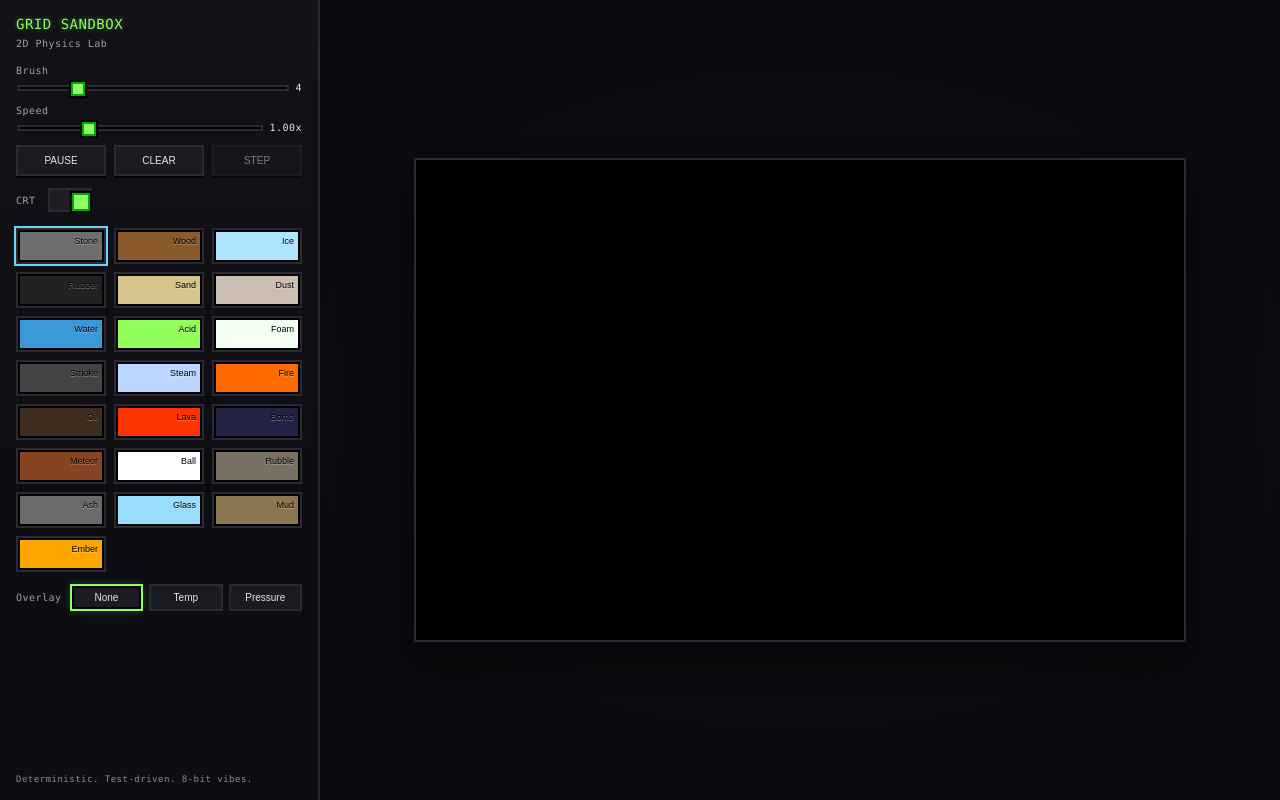
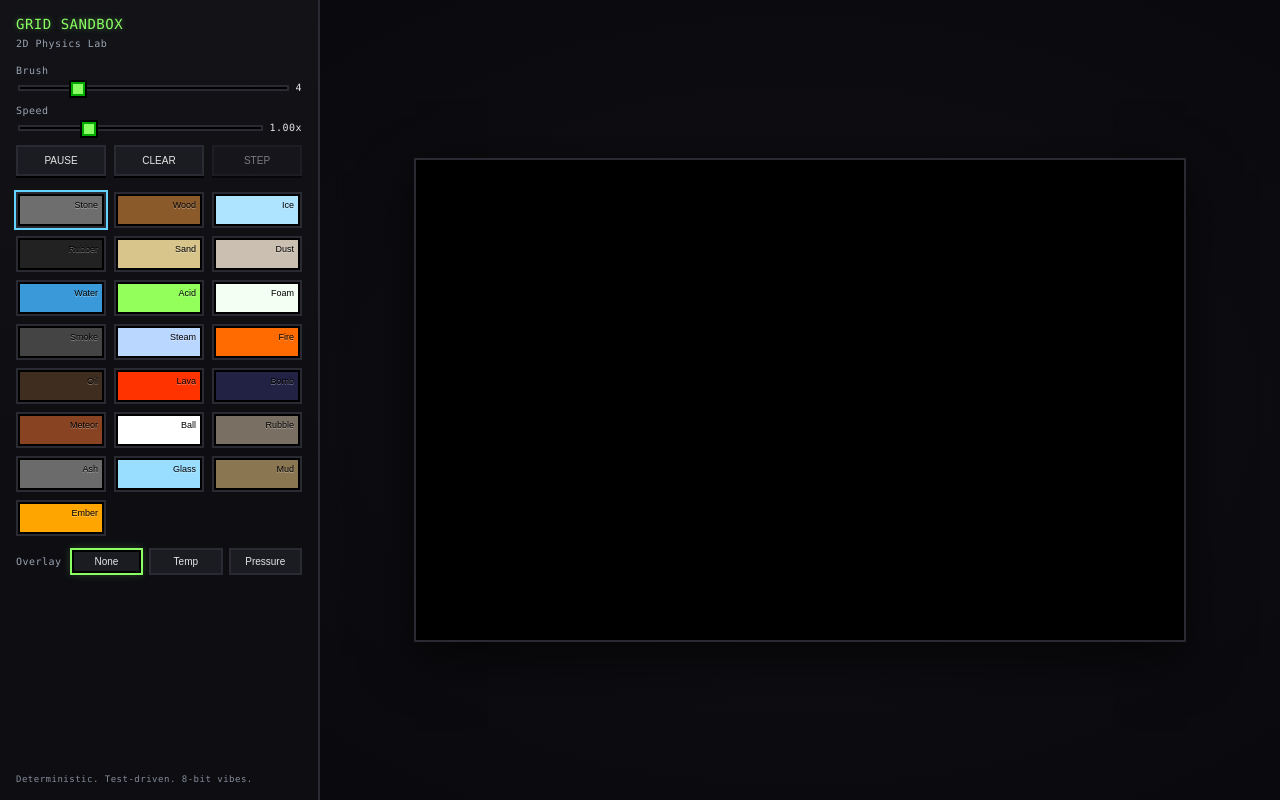
Before and after one commit to ajshul/2d-grid-sandbox, a React (Vite) app: page / in a window 1280 px wide. Built offline with nearby package versions, Linux system fonts and the light colour scheme; a web font is replaced by a local one.

Commit message:
feat: simplify overlay removal and canvas viewport handling, clamp hover indices, cleanup store/README references

```diff
--- a/src/App.css
+++ b/src/App.css
@@ -129,48 +129,7 @@ body {
   cursor: not-allowed;
 }
 
-.toggle-row {
-  display: flex;
-  align-items: center;
-  gap: 12px;
-}
-.switch {
-  position: relative;
-  width: 44px;
-  height: 24px;
-  display: inline-block;
-}
-.switch input {
-  opacity: 0;
-  width: 0;
-  height: 0;
-}
-.slider {
-  position: absolute;
-  cursor: pointer;
-  inset: 0;
-  background: #2a2a33;
-  border: 2px solid var(--border);
-  transition: 0.2s;
-}
-.slider:before {
-  content: "";
-  position: absolute;
-  height: 14px;
-  width: 14px;
-  left: 4px;
-  top: 3px;
-  background: var(--accent);
-  border: 2px solid #0a0;
-  transition: 0.2s;
-  box-shadow: 0 0 0 2px #000;
-}
-.switch input:checked + .slider {
-  background: #1e1e24;
-}
-.switch input:checked + .slider:before {
-  transform: translateX(18px);
-}
+.toggle-row { display: none; }
 
 .palette {
   display: grid;
@@ -266,19 +225,8 @@ body {
   overflow: hidden;
 }
 
-/* CRT + scanlines */
-.crt {
-  position: absolute;
-  inset: 0;
-  overflow: hidden;
-}
-.game-canvas {
-  position: absolute;
-  inset: 0;
-  display: block;
-  width: 100%;
-  height: 100%;
-}
+/* Canvas should fill container */
+.game-canvas { position: absolute; inset: 0; display: block; width: 100%; height: 100%; }
 
 /* Ensure any canvas inside viewport truly fills */
 .viewport canvas {
@@ -287,20 +235,5 @@ body {
   width: 100% !important;
   height: 100% !important;
 }
-.scanlines {
-  pointer-events: none;
-  position: absolute;
-  inset: 0;
-  background: repeating-linear-gradient(
-    to bottom,
-    rgba(255, 255, 255, 0.05),
-    rgba(255, 255, 255, 0.05) 1px,
-    rgba(0, 0, 0, 0.05) 1px,
-    rgba(0, 0, 0, 0.05) 3px
-  );
-  mix-blend-mode: overlay;
-  opacity: 0;
-}
-.with-crt .scanlines {
-  opacity: 0.25;
-}
+/* Remove CRT remnants */
+.scanlines { display: none; }
--- a/src/App.tsx
+++ b/src/App.tsx
@@ -4,7 +4,7 @@ import { useStore } from "./state/useStore";
 import "./App.css";
 
 export default function App() {
-  const { brush, speed, paused, engine, showScanlines } = useStore();
+  const { brush, speed, paused, engine } = useStore();
   const set = useStore.setState;
   return (
     <div className="app-shell">
@@ -58,17 +58,7 @@ export default function App() {
               STEP
             </button>
           </div>
-          <div className="toggle-row">
-            <label className="label">CRT</label>
-            <label className="switch">
-              <input
-                type="checkbox"
-                checked={showScanlines}
-                onChange={(e) => set({ showScanlines: e.target.checked })}
-              />
-              <span className="slider" />
-            </label>
-          </div>
+          {/* CRT toggle removed */}
         </div>
         <Palette />
         <footer className="footer">
@@ -76,7 +66,7 @@ export default function App() {
         </footer>
       </aside>
       <main className="stage">
-        <div className={`viewport ${showScanlines ? "with-crt" : ""}`}>
+        <div className="viewport">
           <CanvasView />
         </div>
       </main>
--- a/src/state/useStore.ts
+++ b/src/state/useStore.ts
@@ -8,7 +8,6 @@ interface UIState {
   paused: boolean;
   overlay: "none" | "temp" | "pressure";
   engine: Engine | null;
-  showScanlines: boolean;
   hovered?: {
     x: number;
     y: number;
@@ -26,6 +25,5 @@ export const useStore = create<UIState>(() => ({
   paused: false,
   overlay: "none",
   engine: null,
-  showScanlines: true,
   hovered: null,
 }));
--- a/src/ui/CanvasView.tsx
+++ b/src/ui/CanvasView.tsx
@@ -60,8 +60,13 @@ export default function CanvasView() {
     };
     const onMove = (e: PointerEvent) => {
       const rect = cvs.getBoundingClientRect();
-      const x = Math.floor(((e.clientX - rect.left) / rect.width) * W);
-      const y = Math.floor(((e.clientY - rect.top) / rect.height) * H);
+      let x = Math.floor(((e.clientX - rect.left) / rect.width) * W);
+      let y = Math.floor(((e.clientY - rect.top) / rect.height) * H);
+      if (Number.isNaN(x) || Number.isNaN(y)) return;
+      if (x < 0) x = 0;
+      if (y < 0) y = 0;
+      if (x >= W) x = W - 1;
+      if (y >= H) y = H - 1;
       const front = engine.grid.frontIsA ? engine.grid.a : engine.grid.b;
       const i = y * W + x;
       useStore.setState({
@@ -98,13 +103,10 @@ export default function CanvasView() {
   }, []);
 
   return (
-    <div className="crt" style={{ position: "absolute", inset: 0 }}>
-      <canvas
-        ref={canvasRef}
-        className="image-render-pixel game-canvas"
-        style={{ position: "absolute", inset: 0, width: "100%", height: "100%", display: "block" }}
-      />
-      <div className="scanlines" />
-    </div>
+    <canvas
+      ref={canvasRef}
+      className="image-render-pixel game-canvas"
+      style={{ position: "absolute", inset: 0, width: "100%", height: "100%", display: "block" }}
+    />
   );
 }
```
Also changed, not shown: 1 other file (tests, documents, lock files or other folders).
